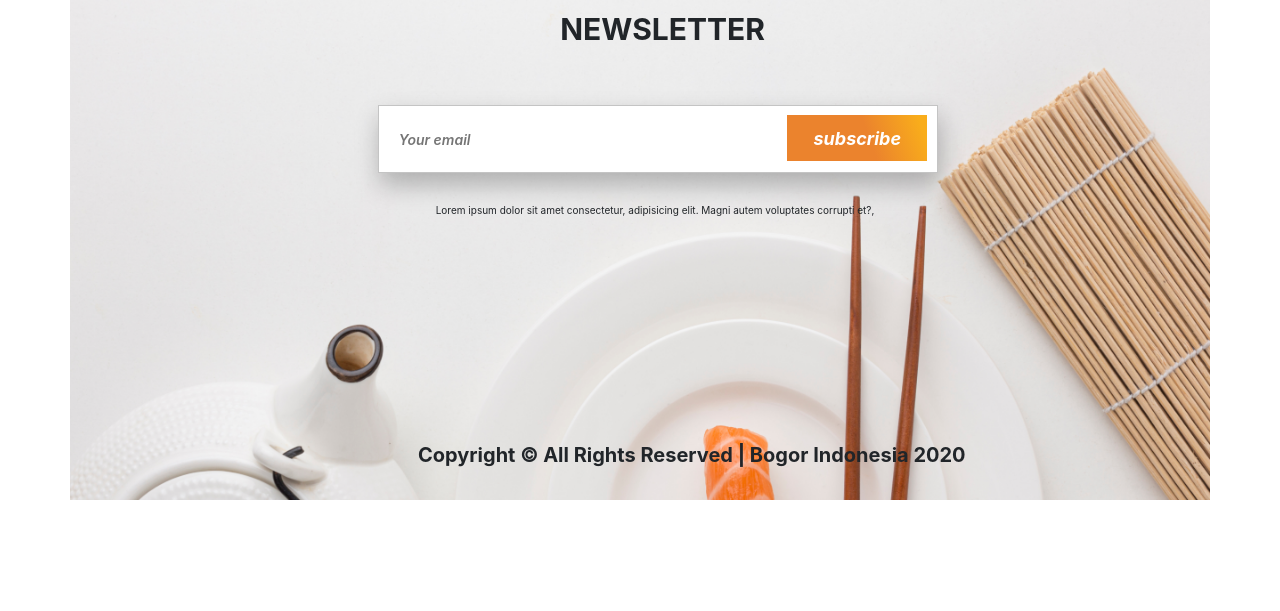
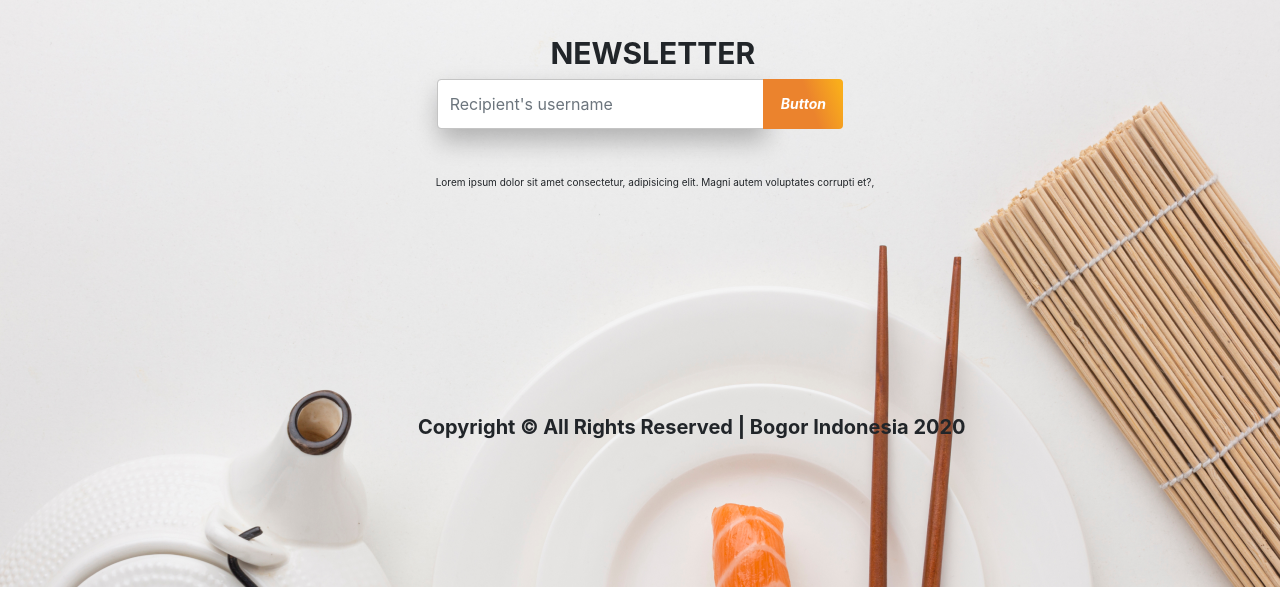
Before and after one commit to Septiodwi/sushi-resto, a plain HTML site: page index.html in a window 1280 px wide. Shown: the part 2455-3066 px from the top of the page. Before the commit the page ends 2979 px from the top, so only its background shows below. Drawn offline with nearby package versions, Linux system fonts and the light colour scheme.

Commit message:
Fixing Footer

```diff
--- a/css/style.css
+++ b/css/style.css
@@ -1,5 +1,4 @@
 @import url('https://fonts.googleapis.com/css2?family=Montserrat:wght@400;500;700&display=swap');
-
 
 body {
     background-color: black;
@@ -54,7 +53,6 @@ nav {
     }
 }
 
-
 li {
     display: inline-block;
     margin-left: 100px;
@@ -85,7 +83,6 @@ li a.nav-custom:hover {
     width: 100%;
     transition: width 3s.;
 }
-
 
 .img-fluid {
     width: 500%;
@@ -139,7 +136,6 @@ h1.text-section-banner-1 {
     color: #EB832D;
 }
 
-
 p.text-section-banner-3 {
     color: #EB832D;
     font-size: 20px;
@@ -190,7 +186,6 @@ p.text-section-banner-4 {
     margin-top: -2px;
 
 }
-
 
 @media (min-width: 576px) {
     p.text-section-banner-4 {
@@ -288,7 +283,6 @@ h1.text-our-founder {
     .img-about-2 {
         margin-left: 2px;
         margin-top: -180px;
-
 
     }
 }
@@ -403,7 +397,6 @@ h1.text-our-founder {
 
 }
 
-
 @media (min-width: 576px) {
     .item {
         margin-left: 900px;
@@ -415,7 +408,6 @@ h1.text-our-founder {
     margin-left: -110px;
     box-shadow: 7px 15px 21px rgba(0, 0, 0, 0.3);
 }
-
 
 .card-text {
     color: rgba(0, 0, 0, 0.74);
@@ -433,9 +425,6 @@ h1.text-our-founder {
     margin-bottom: 0;
     background: linear-gradient(243.43deg, #F9AD1B 11.52%, #F37B18 81.1%);
 }
-
-
-
 
 .item2 {
     margin-top: 20px;
@@ -476,21 +465,6 @@ h1.text-our-founder {
     }
 }
 
-.box-input {
-    font-style: italic;
-    font-weight: 600;
-    font-size: 14px;
-    line-height: 35px;
-    margin-left: 15%;
-    margin-top: -5px;
-    padding-left: 20px;
-    width: 250px;
-    height: 50px;
-    border: 1px solid #C4C4C4;
-    box-sizing: border-box;
-    box-shadow: 2px 12px 24px rgba(0, 0, 0, 0.25);
-}
-
 .box-input:hover {
     border: none;
 }
@@ -498,37 +472,38 @@ h1.text-our-founder {
 .box-input:active {
     border: none;
 }
-
-
-
-
-@media (min-width: 576px) {
-    .box-input {
-        font-style: italic;
-        font-weight: 600;
-        font-size: 14px;
-        line-height: 35px;
-        margin-left: 27%;
-        margin-top: 50px;
-        padding-left: 20px;
-        width: 560px;
-        height: 68px;
-        border: 1px solid #C4C4C4;
-        box-sizing: border-box;
-        box-shadow: 2px 12px 24px rgba(0, 0, 0, 0.25);
-    }
-}
-
-.btn-footer {
-    margin-left: -100px;
+.newsletter-form button{
     width: 80px;
     font-style: italic;
     font-weight: bold;
     font-size: 14px;
     color: white;
     border: none;
-    height: 27px;
+    height: 50px;
     background: linear-gradient(250.38deg, #F9AD1B 5.97%, #EB832D 42.27%);
+}
+.newsletter-form input{
+    height: 50px;
+    border: 1px solid #C4C4C4;
+    box-sizing: border-box;
+    box-shadow: 2px 12px 24px rgba(0, 0, 0, 0.25);
+}
+.box-input {
+    font-style: italic;
+    font-weight: 600;
+    font-size: 14px;
+    line-height: 35px;
+    margin-top: 50px;
+    padding-left: 20px;
+    width: 100%;
+    height: 68px;
+    border: 1px solid #C4C4C4;
+    box-sizing: border-box;
+    box-shadow: 2px 12px 24px rgba(0, 0, 0, 0.25);
+}
+
+.btn-footer {
+
 }
 
 @media (min-width: 576px) {
@@ -558,8 +533,6 @@ h1.text-our-founder {
     }
 }
 
-
-
 .text-copyright {
     font-size: 8px;
     margin-left: 21%;
--- a/index.html
+++ b/index.html
@@ -119,10 +119,8 @@
 
     <!-- open section blog -->
     <div class="container">
-        <div class="row" id="our">
-            <div class="container">
-                <h1 class="text-blog text-our-founder">Blog & News</h1>
-            </div>
+        <div id="our">
+            <h1 class="text-blog text-our-founder">Blog & News</h1>
         </div>
 
         <div class="row">
@@ -199,17 +197,26 @@
             <!-- open section footer -->
 
 
-            <div class="container">
-                <div class="row">
+
+            </div>
+            </div>
+            <div>
                     <div class="img-footer">
                         <img src="img/3668350 1.png" class="img-fluid" alt="Responsive image">
                         <img src="img/img-logo-footer.png" class="img-logo-footer img-fluid" alt="Responsive image">
                         <h1 class="text-footer">NEWSLETTER</h1>
 
-                        <div class="input">
-                            <input type="text" name="" id="" placeholder="Your email" class="box-input">
-                            <button class="btn-footer">subscribe</button>
+                        <div class="row newsletter-form">
+                            <div class="col-md-4 offset-md-4">
+                                <div class="input-group mb-3">
+                                <input type="text" class="form-control" placeholder="Recipient's username" aria-label="Recipient's username" aria-describedby="basic-addon2">
+                                <div class="input-group-append">
+                                    <button class="btn btn-outline-secondary" type="button">Button</button>
+                                </div>
+                                </div>
+                            </div>
                         </div>
+
 
                         <div class="container">
                             <p class="text-lorem-footer">Lorem ipsum dolor sit amet consectetur, adipisicing elit. Magni
@@ -219,7 +226,6 @@
                         </div>
                     </div>
                 </div>
-            </div>
 
             <!-- close section footer -->
 
```
